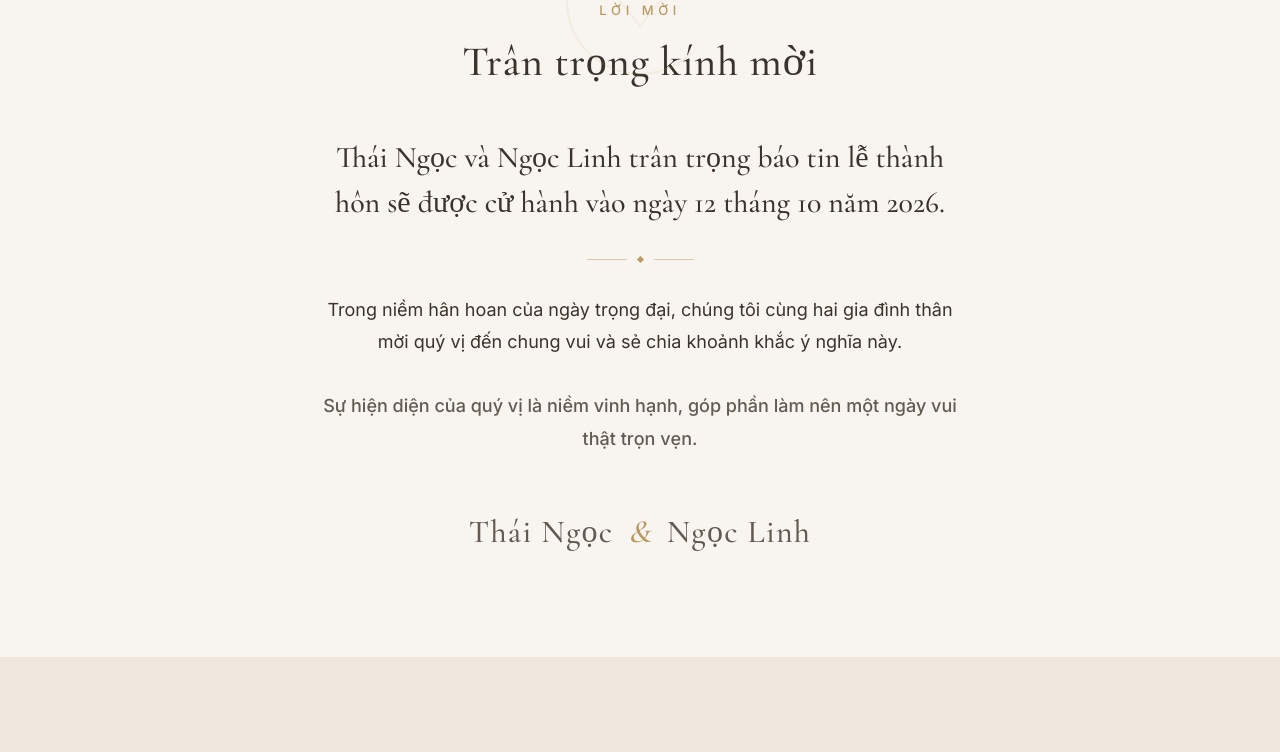
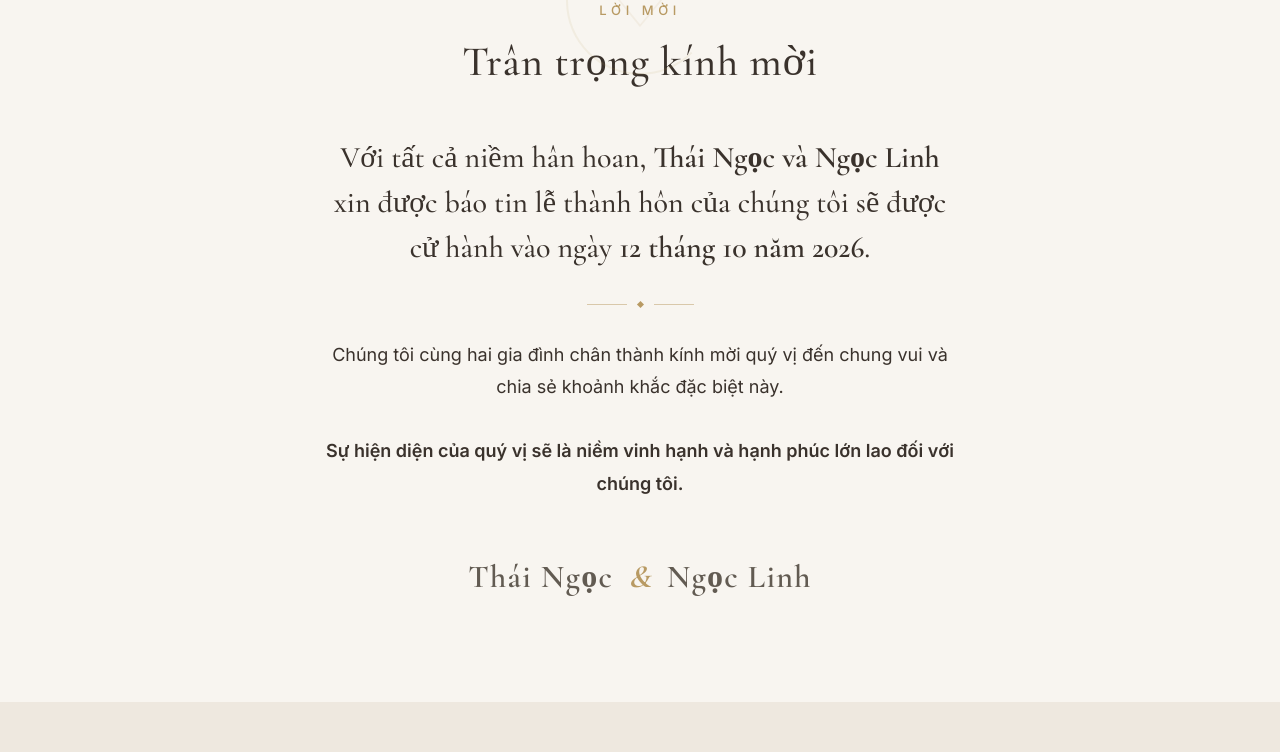
Before and after one commit to vothaingoc/wedding-invitation-vietnamese, a Next.js app: page / in a window 1280 px wide. Shown: the part 997-1749 px from the top of the page. Built offline with nearby package versions, Linux system fonts and the light colour scheme.

Commit message:
sua noi dung

```diff
--- a/app/WeddingInvitation.tsx
+++ b/app/WeddingInvitation.tsx
@@ -182,12 +182,19 @@ export default function WeddingInvitation() {
         <div className="enso" aria-hidden="true">♡</div>
         <SectionHeading eyebrow="LỜI MỜI" title="Trân trọng kính mời" />
         <div className="invitation-copy">
-          <p className="invitation-lead">{wedding.greeting[0]}</p>
+          <p className="invitation-lead">
+            {wedding.greeting.intro}{" "}
+            <strong>{wedding.groomName} và {wedding.brideName}</strong>{" "}
+            {wedding.greeting.announcement}{" "}
+            <strong>{wedding.weddingDateLong}</strong>.
+          </p>
           <div className="invitation-divider" aria-hidden="true">
             <span />
           </div>
-          <p>{wedding.greeting[1]}</p>
-          <p className="invitation-closing">{wedding.greeting[2]}</p>
+          <p>{wedding.greeting.invitation}</p>
+          <p className="invitation-closing">
+            <strong>{wedding.greeting.closing}</strong>
+          </p>
         </div>
         <div className="signature">
           {wedding.groomName} <span>&amp;</span> {wedding.brideName}
--- a/app/globals.css
+++ b/app/globals.css
@@ -259,6 +259,11 @@ main {
   line-height: 1.5;
 }
 
+.invitation-copy strong {
+  color: var(--ink);
+  font-weight: 600;
+}
+
 .invitation-divider {
   display: flex;
   align-items: center;
@@ -294,7 +299,7 @@ main {
   color: var(--olive-deep);
   font-family: "Cormorant Garamond", serif;
   font-size: clamp(26px, 3vw, 32px);
-  font-weight: 500;
+  font-weight: 600;
   letter-spacing: 0.04em;
 }
 
--- a/src/config/wedding.ts
+++ b/src/config/wedding.ts
@@ -3,6 +3,7 @@ export const wedding = {
   brideName: "Ngọc Linh",
   weddingDate: "2026-10-12",
   weddingDateDisplay: "12.10.2026",
+  weddingDateLong: "12 tháng 10 năm 2026",
   weekday: "Thứ Hai",
   receptionTime: "14:30",
   banquetTimes: ["15:00", "17:00"],
@@ -25,11 +26,15 @@ export const wedding = {
   ],
   heroMessage:
     "Chúng tôi rất mong được gặp mọi người\ntrong ngày đặc biệt này.",
-  greeting: [
-    "Thái Ngọc và Ngọc Linh trân trọng báo tin lễ thành hôn sẽ được cử hành vào ngày 12 tháng 10 năm 2026.",
-    "Trong niềm hân hoan của ngày trọng đại, chúng tôi cùng hai gia đình thân mời quý vị đến chung vui và sẻ chia khoảnh khắc ý nghĩa này.",
-    "Sự hiện diện của quý vị là niềm vinh hạnh, góp phần làm nên một ngày vui thật trọn vẹn.",
-  ],
+  greeting: {
+    intro: "Với tất cả niềm hân hoan,",
+    announcement:
+      "xin được báo tin lễ thành hôn của chúng tôi sẽ được cử hành vào ngày",
+    invitation:
+      "Chúng tôi cùng hai gia đình chân thành kính mời quý vị đến chung vui và chia sẻ khoảnh khắc đặc biệt này.",
+    closing:
+      "Sự hiện diện của quý vị sẽ là niềm vinh hạnh và hạnh phúc lớn lao đối với chúng tôi.",
+  },
   footerMessage:
     "Ngày đặc biệt sẽ trở nên trọn vẹn hơn khi có sự hiện diện của quý vị.",
 } as const;
```
